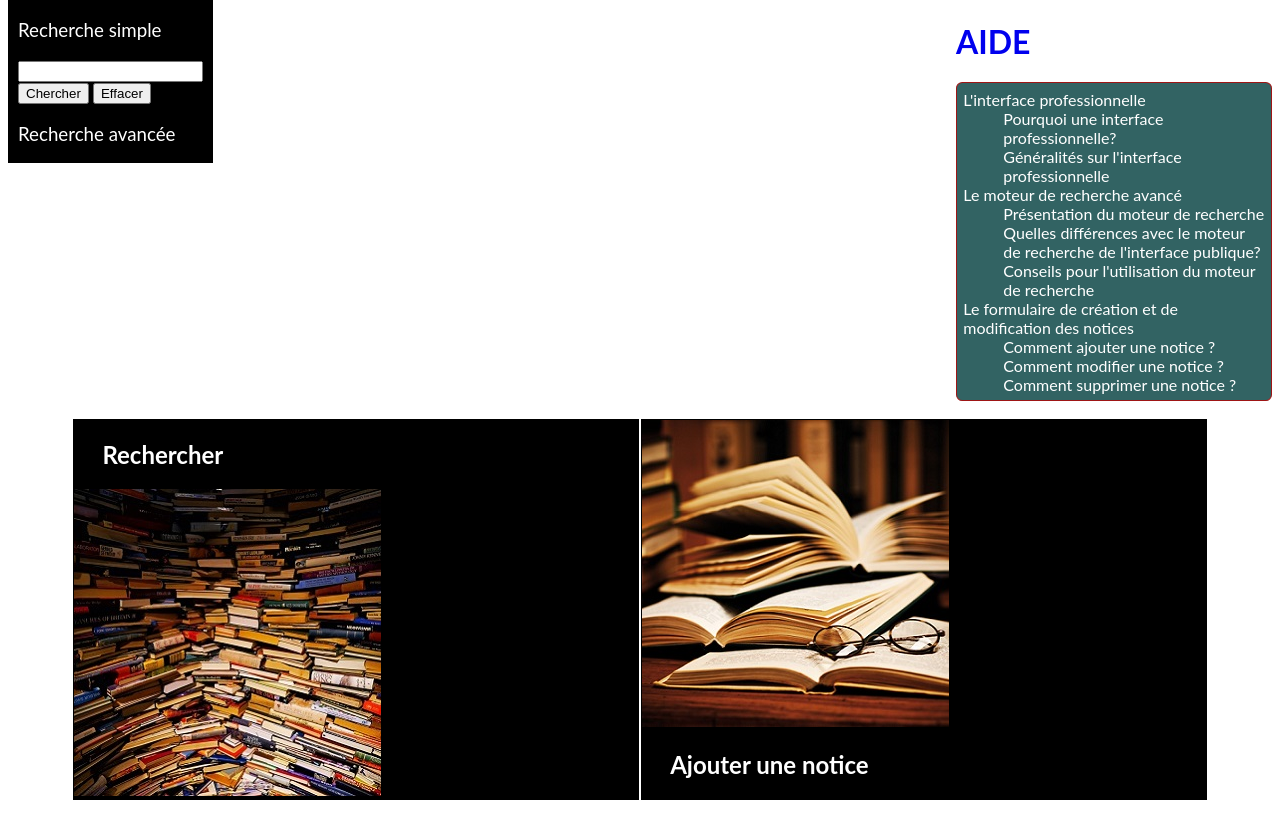
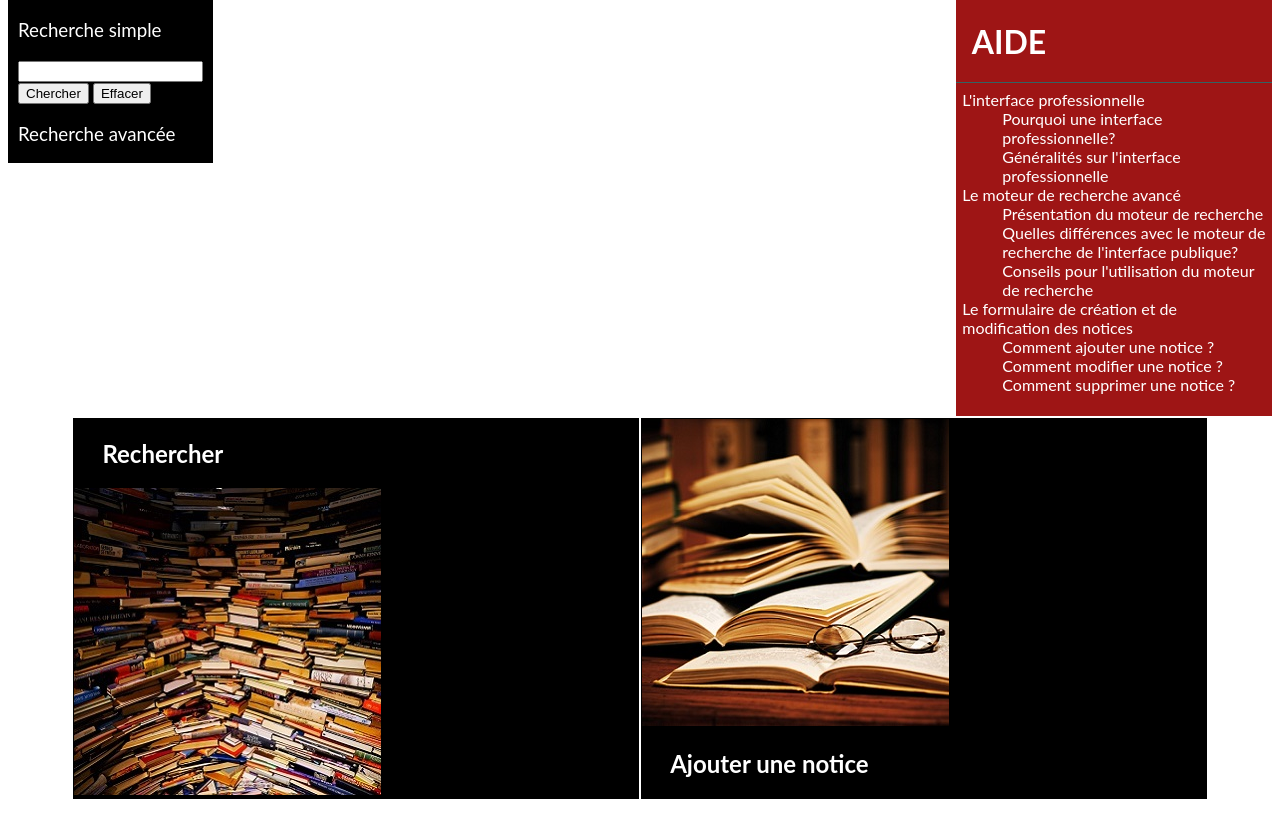
Before and after one commit to Villebon-Sur-Yvette/Projet-catalogue-PHP, a PHP site: page /html/page_pro.html in a window 1280 px wide. Shown: the part 280-1093 px from the top of the page. Run offline with PHP 8.4, Linux system fonts and the light colour scheme.

Commit message:
css page pro

```diff
--- a/css/face_pro.css
+++ b/css/face_pro.css
@@ -120,17 +120,23 @@ td h2 {
     display: inline-block;
     float: right;
     width: 25%;
+    background-color: #9e1515;
 }
 .menu_aide a {
     text-decoration: none;
+    color: white;
 }
+/*Aspect du titre*/
+.menu_aide h1 {
+    padding-left: 5%;
+}
+
 /*Sommaire*/
 #sommaire {
     list-style: none;
     text-decoration: none;
-    border: 1px solid #9e1515;
-    border-radius: 2%;
-    background: #326363;
+    border-top: 1px solid #326363;
+    background: #9e1515;
     padding: 2%;
 }
 
@@ -146,7 +152,7 @@ td h2 {
 
 /*Aspect au passage de la souris*/
 #sommaire a:hover {
-    background: #9e1515;
+    background-color: rgba(255, 255, 255, 0.66);
 }
 
 /*Contenu de la page-Positionnement*/
```
